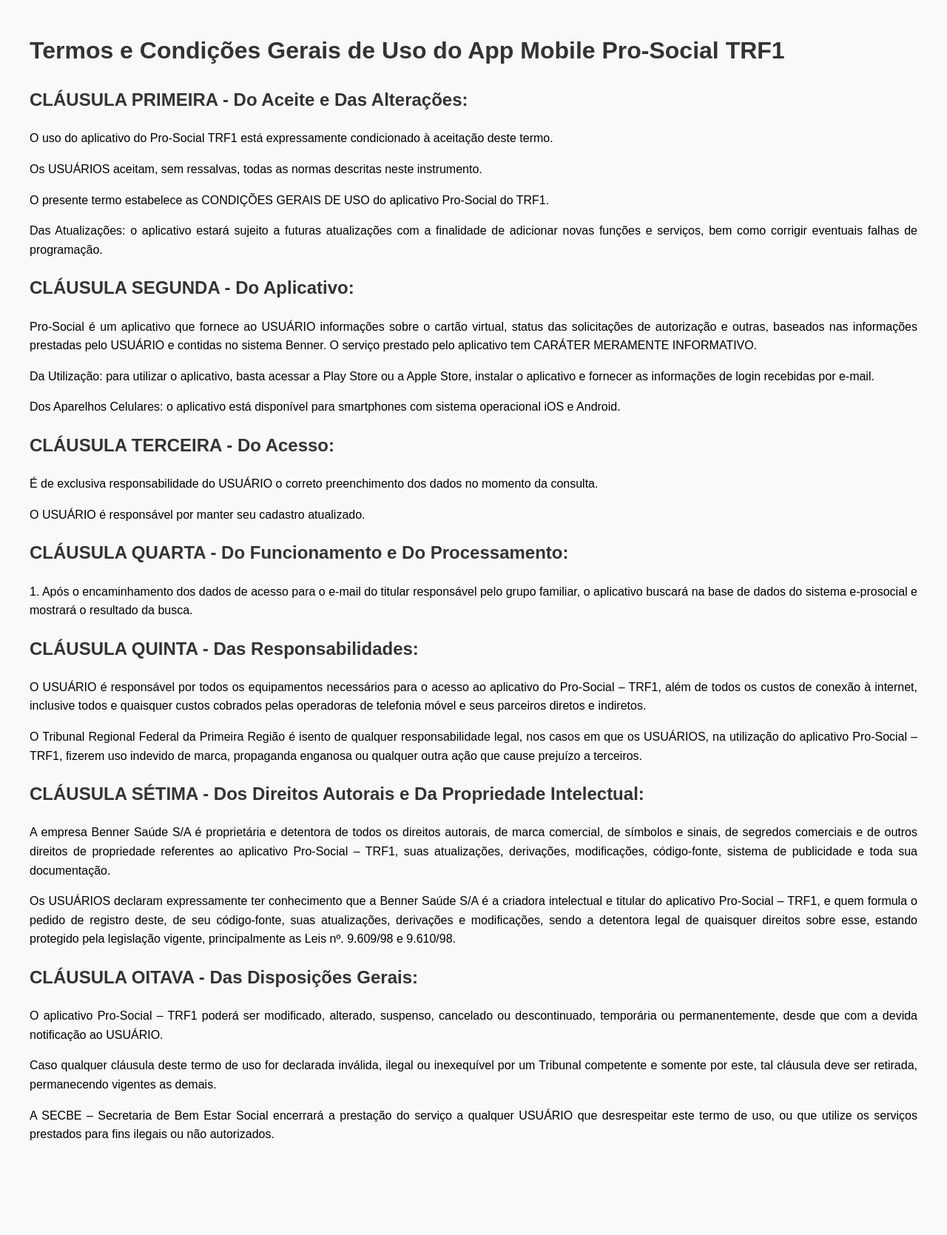
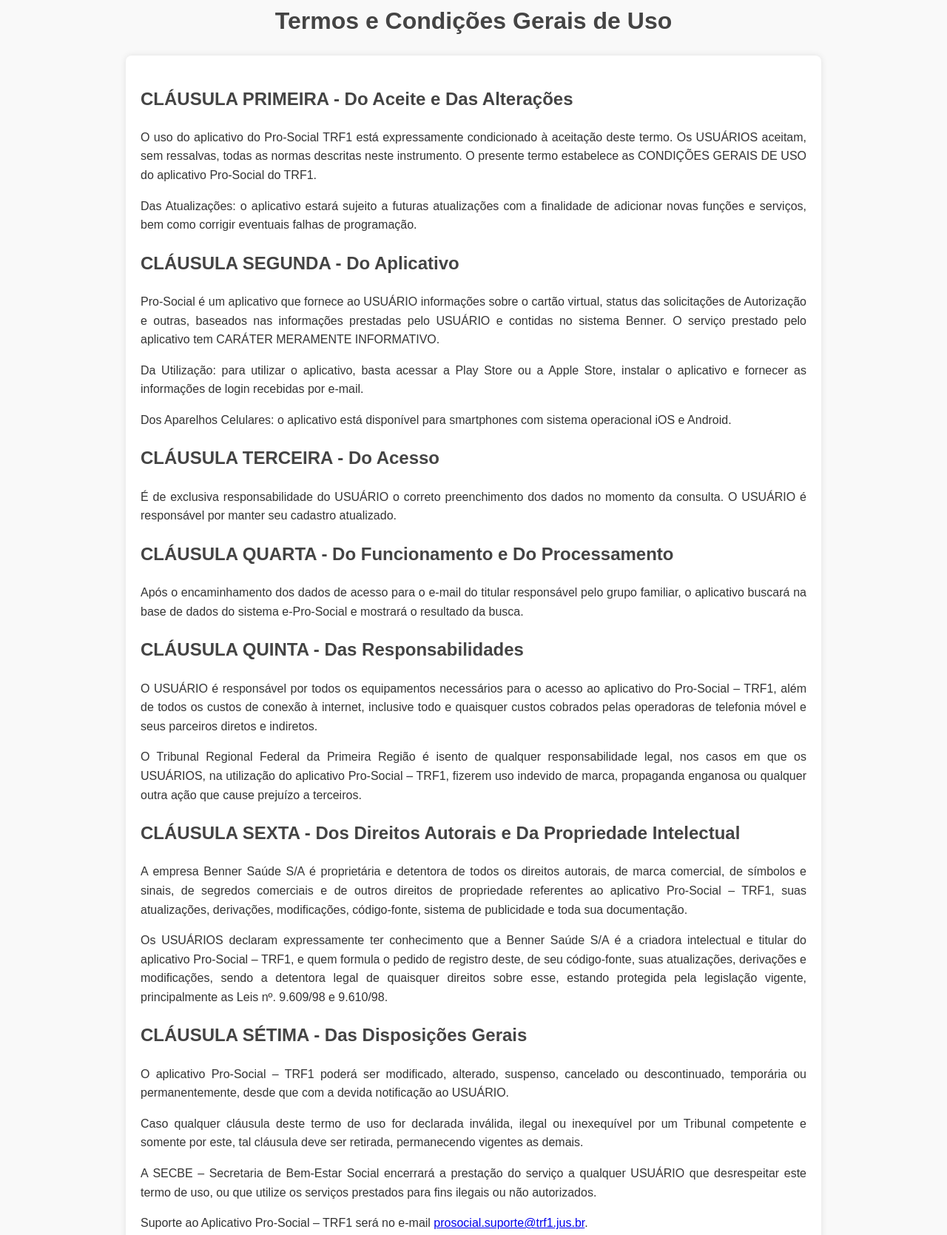
Before and after one commit to marcioseveriano/prosocial, a plain HTML site: page index.html in a window 1280 px wide. Shown: the part 18-1687 px from the top of the page at 74% size. Before the commit the page ends 1620 px from the top, so only its background shows below. Drawn offline with Linux system fonts and the light colour scheme.

Commit message:
Update index.html

```diff
--- a/index.html
+++ b/index.html
@@ -3,55 +3,124 @@
 <head>
     <meta charset="UTF-8">
     <meta name="viewport" content="width=device-width, initial-scale=1.0">
-    <title>Termos e Condições de Uso - Pro-Social TRF1</title>
+    <title>Termos e Condições - Pro-Social TRF1</title>
     <style>
         body {
             font-family: Arial, sans-serif;
             line-height: 1.6;
             margin: 20px;
-            padding: 20px;
             background-color: #f9f9f9;
+            color: #333;
         }
         h1, h2 {
-            color: #333;
+            color: #444;
+        }
+        h1 {
+            text-align: center;
+            margin-bottom: 20px;
+        }
+        section {
+            background: #fff;
+            padding: 20px;
+            margin: 10px auto;
+            border-radius: 8px;
+            box-shadow: 0 0 10px rgba(0, 0, 0, 0.1);
+            max-width: 900px;
         }
         p {
             text-align: justify;
         }
+        footer {
+            text-align: center;
+            margin-top: 20px;
+            font-size: 0.9em;
+        }
     </style>
 </head>
 <body>
-    <h1>Termos e Condições Gerais de Uso do App Mobile Pro-Social TRF1</h1>
+    <h1>Termos e Condições Gerais de Uso</h1>
+    <section>
+        <h2>CLÁUSULA PRIMEIRA - Do Aceite e Das Alterações</h2>
+        <p>
+            O uso do aplicativo do Pro-Social TRF1 está expressamente condicionado à aceitação deste termo.
+            Os USUÁRIOS aceitam, sem ressalvas, todas as normas descritas neste instrumento.
+            O presente termo estabelece as CONDIÇÕES GERAIS DE USO do aplicativo Pro-Social do TRF1.
+        </p>
+        <p>
+            Das Atualizações: o aplicativo estará sujeito a futuras atualizações com a finalidade de adicionar novas funções e serviços,
+            bem como corrigir eventuais falhas de programação.
+        </p>
 
-    <h2>CLÁUSULA PRIMEIRA - Do Aceite e Das Alterações:</h2>
-    <p>O uso do aplicativo do Pro-Social TRF1 está expressamente condicionado à aceitação deste termo.</p>
-    <p>Os USUÁRIOS aceitam, sem ressalvas, todas as normas descritas neste instrumento.</p>
-    <p>O presente termo estabelece as CONDIÇÕES GERAIS DE USO do aplicativo Pro-Social do TRF1.</p>
-    <p>Das Atualizações: o aplicativo estará sujeito a futuras atualizações com a finalidade de adicionar novas funções e serviços, bem como corrigir eventuais falhas de programação.</p>
+        <h2>CLÁUSULA SEGUNDA - Do Aplicativo</h2>
+        <p>
+            Pro-Social é um aplicativo que fornece ao USUÁRIO informações sobre o cartão virtual, status das solicitações de Autorização
+            e outras, baseados nas informações prestadas pelo USUÁRIO e contidas no sistema Benner. O serviço prestado pelo aplicativo tem
+            CARÁTER MERAMENTE INFORMATIVO.
+        </p>
+        <p>
+            Da Utilização: para utilizar o aplicativo, basta acessar a Play Store ou a Apple Store, instalar o aplicativo e fornecer as
+            informações de login recebidas por e-mail.
+        </p>
+        <p>
+            Dos Aparelhos Celulares: o aplicativo está disponível para smartphones com sistema operacional iOS e Android.
+        </p>
 
-    <h2>CLÁUSULA SEGUNDA - Do Aplicativo:</h2>
-    <p>Pro-Social é um aplicativo que fornece ao USUÁRIO informações sobre o cartão virtual, status das solicitações de autorização e outras, baseados nas informações prestadas pelo USUÁRIO e contidas no sistema Benner. O serviço prestado pelo aplicativo tem CARÁTER MERAMENTE INFORMATIVO.</p>
-    <p>Da Utilização: para utilizar o aplicativo, basta acessar a Play Store ou a Apple Store, instalar o aplicativo e fornecer as informações de login recebidas por e-mail.</p>
-    <p>Dos Aparelhos Celulares: o aplicativo está disponível para smartphones com sistema operacional iOS e Android.</p>
+        <h2>CLÁUSULA TERCEIRA - Do Acesso</h2>
+        <p>
+            É de exclusiva responsabilidade do USUÁRIO o correto preenchimento dos dados no momento da consulta.
+            O USUÁRIO é responsável por manter seu cadastro atualizado.
+        </p>
 
-    <h2>CLÁUSULA TERCEIRA - Do Acesso:</h2>
-    <p>É de exclusiva responsabilidade do USUÁRIO o correto preenchimento dos dados no momento da consulta.</p>
-    <p>O USUÁRIO é responsável por manter seu cadastro atualizado.</p>
+        <h2>CLÁUSULA QUARTA - Do Funcionamento e Do Processamento</h2>
+        <p>
+            Após o encaminhamento dos dados de acesso para o e-mail do titular responsável pelo grupo familiar,
+            o aplicativo buscará na base de dados do sistema e-Pro-Social e mostrará o resultado da busca.
+        </p>
 
-    <h2>CLÁUSULA QUARTA - Do Funcionamento e Do Processamento:</h2>
-    <p>1. Após o encaminhamento dos dados de acesso para o e-mail do titular responsável pelo grupo familiar, o aplicativo buscará na base de dados do sistema e-prosocial e mostrará o resultado da busca.</p>
+        <h2>CLÁUSULA QUINTA - Das Responsabilidades</h2>
+        <p>
+            O USUÁRIO é responsável por todos os equipamentos necessários para o acesso ao aplicativo do Pro-Social – TRF1,
+            além de todos os custos de conexão à internet, inclusive todo e quaisquer custos cobrados pelas operadoras de telefonia móvel
+            e seus parceiros diretos e indiretos.
+        </p>
+        <p>
+            O Tribunal Regional Federal da Primeira Região é isento de qualquer responsabilidade legal, nos casos em que os USUÁRIOS,
+            na utilização do aplicativo Pro-Social – TRF1, fizerem uso indevido de marca, propaganda enganosa ou qualquer outra ação que
+            cause prejuízo a terceiros.
+        </p>
 
-    <h2>CLÁUSULA QUINTA - Das Responsabilidades:</h2>
-    <p>O USUÁRIO é responsável por todos os equipamentos necessários para o acesso ao aplicativo do Pro-Social – TRF1, além de todos os custos de conexão à internet, inclusive todos e quaisquer custos cobrados pelas operadoras de telefonia móvel e seus parceiros diretos e indiretos.</p>
-    <p>O Tribunal Regional Federal da Primeira Região é isento de qualquer responsabilidade legal, nos casos em que os USUÁRIOS, na utilização do aplicativo Pro-Social – TRF1, fizerem uso indevido de marca, propaganda enganosa ou qualquer outra ação que cause prejuízo a terceiros.</p>
+        <h2>CLÁUSULA SEXTA - Dos Direitos Autorais e Da Propriedade Intelectual</h2>
+        <p>
+            A empresa Benner Saúde S/A é proprietária e detentora de todos os direitos autorais, de marca comercial, de símbolos e sinais,
+            de segredos comerciais e de outros direitos de propriedade referentes ao aplicativo Pro-Social – TRF1, suas atualizações,
+            derivações, modificações, código-fonte, sistema de publicidade e toda sua documentação.
+        </p>
+        <p>
+            Os USUÁRIOS declaram expressamente ter conhecimento que a Benner Saúde S/A é a criadora intelectual e titular do aplicativo
+            Pro-Social – TRF1, e quem formula o pedido de registro deste, de seu código-fonte, suas atualizações, derivações e modificações,
+            sendo a detentora legal de quaisquer direitos sobre esse, estando protegida pela legislação vigente, principalmente as Leis nº.
+            9.609/98 e 9.610/98.
+        </p>
 
-    <h2>CLÁUSULA SÉTIMA - Dos Direitos Autorais e Da Propriedade Intelectual:</h2>
-    <p>A empresa Benner Saúde S/A é proprietária e detentora de todos os direitos autorais, de marca comercial, de símbolos e sinais, de segredos comerciais e de outros direitos de propriedade referentes ao aplicativo Pro-Social – TRF1, suas atualizações, derivações, modificações, código-fonte, sistema de publicidade e toda sua documentação.</p>
-    <p>Os USUÁRIOS declaram expressamente ter conhecimento que a Benner Saúde S/A é a criadora intelectual e titular do aplicativo Pro-Social – TRF1, e quem formula o pedido de registro deste, de seu código-fonte, suas atualizações, derivações e modificações, sendo a detentora legal de quaisquer direitos sobre esse, estando protegido pela legislação vigente, principalmente as Leis nº. 9.609/98 e 9.610/98.</p>
-
-    <h2>CLÁUSULA OITAVA - Das Disposições Gerais:</h2>
-    <p>O aplicativo Pro-Social – TRF1 poderá ser modificado, alterado, suspenso, cancelado ou descontinuado, temporária ou permanentemente, desde que com a devida notificação ao USUÁRIO.</p>
-    <p>Caso qualquer cláusula deste termo de uso for declarada inválida, ilegal ou inexequível por um Tribunal competente e somente por este, tal cláusula deve ser retirada, permanecendo vigentes as demais.</p>
-    <p>A SECBE – Secretaria de Bem Estar Social encerrará a prestação do serviço a qualquer USUÁRIO que desrespeitar este termo de uso, ou que utilize os serviços prestados para fins ilegais ou não autorizados.</p>
+        <h2>CLÁUSULA SÉTIMA - Das Disposições Gerais</h2>
+        <p>
+            O aplicativo Pro-Social – TRF1 poderá ser modificado, alterado, suspenso, cancelado ou descontinuado, temporária ou
+            permanentemente, desde que com a devida notificação ao USUÁRIO.
+        </p>
+        <p>
+            Caso qualquer cláusula deste termo de uso for declarada inválida, ilegal ou inexequível por um Tribunal competente e somente por
+            este, tal cláusula deve ser retirada, permanecendo vigentes as demais.
+        </p>
+        <p>
+            A SECBE – Secretaria de Bem-Estar Social encerrará a prestação do serviço a qualquer USUÁRIO que desrespeitar este termo de uso,
+            ou que utilize os serviços prestados para fins ilegais ou não autorizados.
+        </p>
+        <p>
+            Suporte ao Aplicativo Pro-Social – TRF1 será no e-mail <a href="mailto:prosocial.suporte@trf1.jus.br">prosocial.suporte@trf1.jus.br</a>.
+        </p>
+    </section>
+    <footer>
+        &copy; 2024 Pro-Social TRF1. Todos os direitos reservados.
+    </footer>
 </body>
 </html>
```
